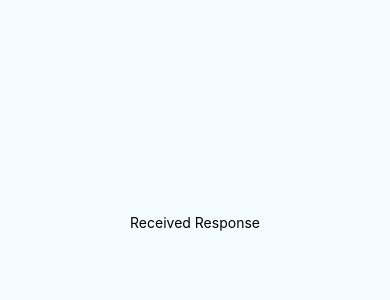
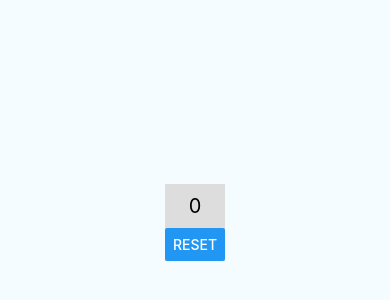
Before and after one commit to fenturechance/react-native-practice, a React Native app: screen / in a window 390 px wide. Shown: the part 200-500 px from the top of the page. Built offline with nearby package versions, Linux system fonts and the light colour scheme.

Commit message:
countDownTimer

```diff
--- a/App.js
+++ b/App.js
@@ -15,6 +15,7 @@ import {
   TextInput
 } from 'react-native';
 import LifeCycleLogs from './components/LifeCycleLogs'
+import CountDownTimer from './components/CountDownTimer'
 
 export default class App extends Component<Props> {
   state = {
@@ -32,10 +33,8 @@ export default class App extends Component<Props> {
 
   render() {
     return (
-      <View style={styles.container}>
-        <Text>
-          {this.state.isLoading ? 'loading....' : this.state.content}
-        </Text>
+      <View style={styles.container} >
+        <CountDownTimer seconds={5} onFinished={()=>{alert('hello')}}></CountDownTimer>
       </View>
     );
   }
--- /dev/null
+++ b/components/CountDownTimer.js
@@ -0,0 +1,65 @@
+import React, { Component } from 'react';
+import { Button, Text, View, StyleSheet } from 'react-native'
+
+const styles = StyleSheet.create({
+    container: {
+        backgroundColor: '#ddd',
+        alignItems: 'center',
+    },
+    label: {
+        padding: 10,
+        fontSize: 20,
+    }
+});
+
+export default class CountDownTimer extends Component {
+    static defaultProps = {
+        seconds: 3,
+        onFinished: () => { }
+    }
+    state = {
+        seconds: this.props.seconds || 5
+    }
+    componentDidMount = () => {
+        this.setCountDownTimer();
+    };
+    setCountDownTimer = () => {
+        this.timer = setInterval(() => {
+            this.setState(prevState => {
+                if (prevState.seconds == 1) {
+                    this.onTimesup();
+                }
+                return {
+                    seconds: prevState.seconds - 1
+                }
+            })
+        }, 1000)
+    }
+    clearTimer = () => {
+        this.timer && clearTimeout(this.timer);
+        console.log('clear timer');
+    }
+    componentWillUnmount = () => {
+        console.log('will unmount');
+        this.clearTimer();
+    };
+    onTimesup = () => {
+        console.log('ontimeup');
+        this.clearTimer();
+        this.props.onFinished();
+    }
+    reset = () => {
+        this.setState({
+            seconds: this.props.seconds
+        }, this.setCountDownTimer) //更新完後執行
+    }
+    render() {
+        return (
+            <View style={styles.container}>
+                <Text style={styles.label}>{this.state.seconds}</Text>
+                <Button title="Reset" onPress={this.reset}></Button>
+            </View>
+        )
+    }
+
+}
```
